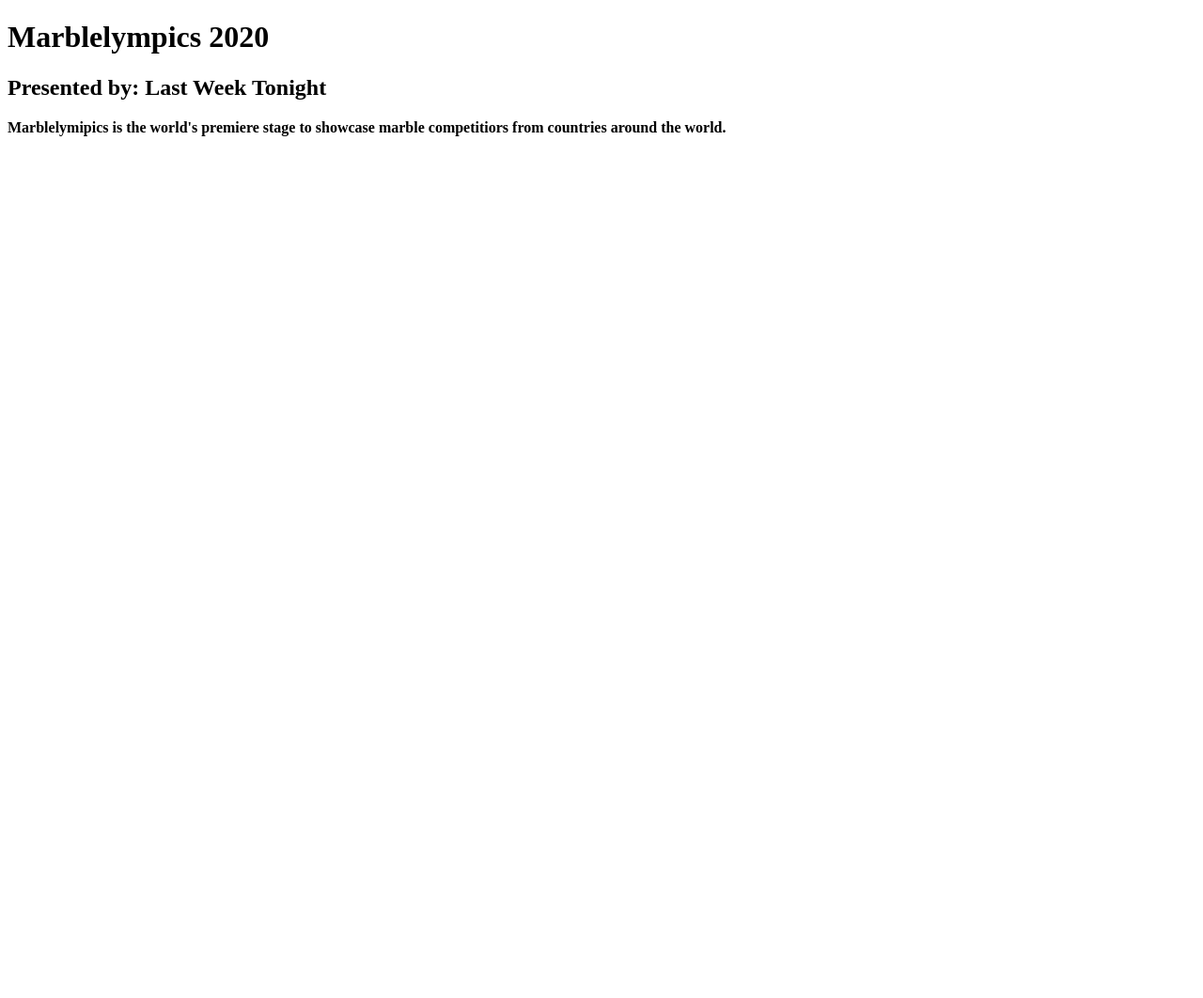
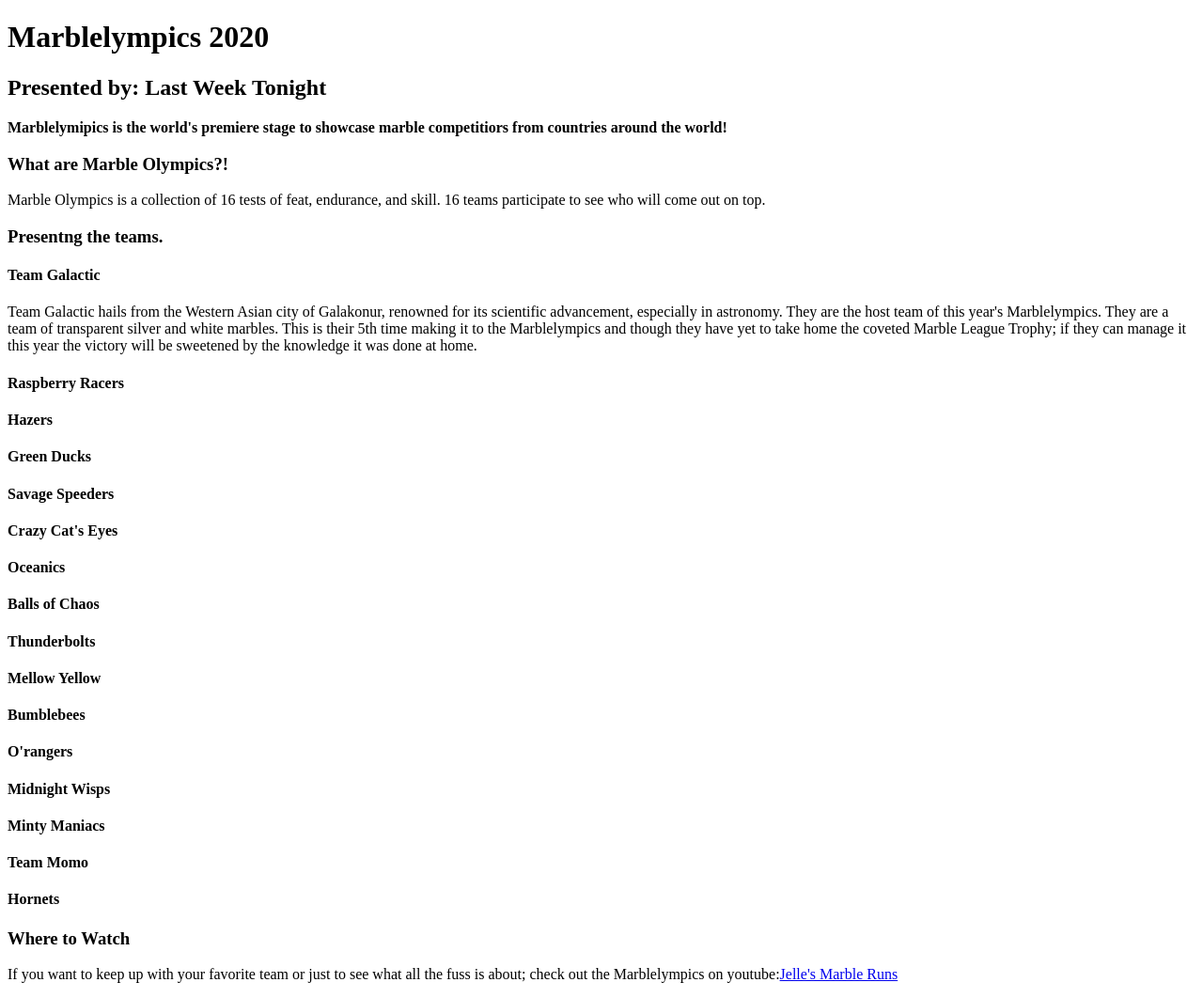
Before and after one commit to cbruce913/html-me-something, a plain HTML site: page index.html in a window 1280 px wide. Shown: the whole page at 94% size. Before the commit the page ends 800 px from the top, so only its background shows below. Drawn offline with Linux system fonts and the light colour scheme.

Commit message:
set up template for teams

```diff
--- a/index.html
+++ b/index.html
@@ -3,11 +3,101 @@
 <html>
    <head>
       <title>Jelle's Marblelympics 2020</title>
-   <head>
+   </head>
 
    <body>
+   <main>
       <h1>Marblelympics 2020</h1>
       <h2>Presented by: Last Week Tonight</h2>
-      <p><b>Marblelymipics is the world's premiere stage to showcase marble competitiors from countries around the world.</b></p>
+      <p><b>Marblelymipics is the world's premiere stage to showcase marble competitiors from countries around the world!</b></p>
+      <!-- insert JMR logo -->
+
+      <h3>What are <b>Marble Olympics</b>?!</h3>
+      <p>Marble Olympics is a collection of 16 tests of feat, endurance, and skill. 16 teams participate to see who will come out on top.</p>
+      <h3>Presentng the teams.</h3>
+
+      <!-- insert Team Galactic logo -->
+      <h4>Team Galactic</h4>
+      <p>Team Galactic hails from the Western Asian city of Galakonur, renowned for its scientific advancement, especially in astronomy. They are the host team of this year's Marblelympics. They are a team of transparent silver and white marbles. This is their 5th time making it to the Marblelympics and though they have yet to take home the coveted Marble League Trophy; if they can manage it this year the victory will be sweetened by the knowledge it was done at home.</p>
+      <!-- insert team photo -->
+
+      <!-- insert Rasp Race logo -->
+      <h4>Raspberry Racers</h4>
+      <p><!-- RR bio --></p>
+      <!-- insert team photo -->
+
+      <!-- insert Haze logo -->
+      <h4>Hazers</h4>
+      <p><!-- Hz bio --></p>
+      <!-- insert team photo -->
+
+      <!-- insert Grn Dck logo -->
+      <h4>Green Ducks</h4>
+      <p><!-- GD bio --></p>
+      <!-- insert team photo -->
+
+      <!-- insert Sav Spd logo -->
+      <h4>Savage Speeders</h4>
+      <p><!-- SS bio --></p>
+      <!-- insert team photo -->
+
+      <!-- insert Crzy Cat Eyes logo -->
+      <h4>Crazy Cat's Eyes</h4>
+      <p><!-- CCE bio --></p>
+      <!-- insert team photo -->
+
+      <!-- insert Ocean logo -->
+      <h4>Oceanics</h4>
+      <p><!-- Oce bio --></p>
+      <!-- insert team photo -->
+
+      <!-- insert Bll o Chs logo -->
+      <h4>Balls of Chaos</h4>
+      <p><!-- BoC bio --></p>
+      <!-- insert team photo -->
+
+      <!-- insert Thdblt logo -->
+      <h4>Thunderbolts</h4>
+      <p><!-- Tdb bio --></p>
+      <!-- insert team photo -->
+
+      <!-- insert Mell Yell logo -->
+      <h4>Mellow Yellow</h4>
+      <p><!-- MY bio --></p>
+      <!-- insert team photo -->
+
+      <!-- insert Bum Bee logo -->
+      <h4>Bumblebees</h4>
+      <p><!-- Bb bio --></p>
+      <!-- insert team photo -->
+
+      <!-- insert Orng logo -->
+      <h4>O'rangers</h4>
+      <p><!-- O bio --></p>
+      <!-- insert team photo -->
+
+      <!-- insert Mid Wisps logo -->
+      <h4>Midnight Wisps</h4>
+      <P><!-- Mid Wisps bio --></p>
+      <!-- insert team photo -->
+
+      <!-- insert Mint Mani logo -->
+      <h4>Minty Maniacs</h4>
+      <p><!-- MM bio --></p>
+      <!-- insert team photo -->
+
+      <!-- insert T Mo logo -->
+      <h4>Team Momo</h4>
+      <p><!-- TM bio --></p>
+      <!-- insert team photo -->
+
+      <!-- insert Horn logo -->
+      <h4>Hornets</h4>
+      <p><!-- Hrn bio --></p>
+      <!-- insert team photo -->
+
+      <h3>Where to Watch</h3>
+      <p>If you want to keep up with your favorite team or just to see what all the fuss is about; check out the Marblelympics on youtube:<a href="https://youtu.be/NPFVLLxhEI4">Jelle's Marble Runs</a>
+   </main>
    </body>
 </html>
```
